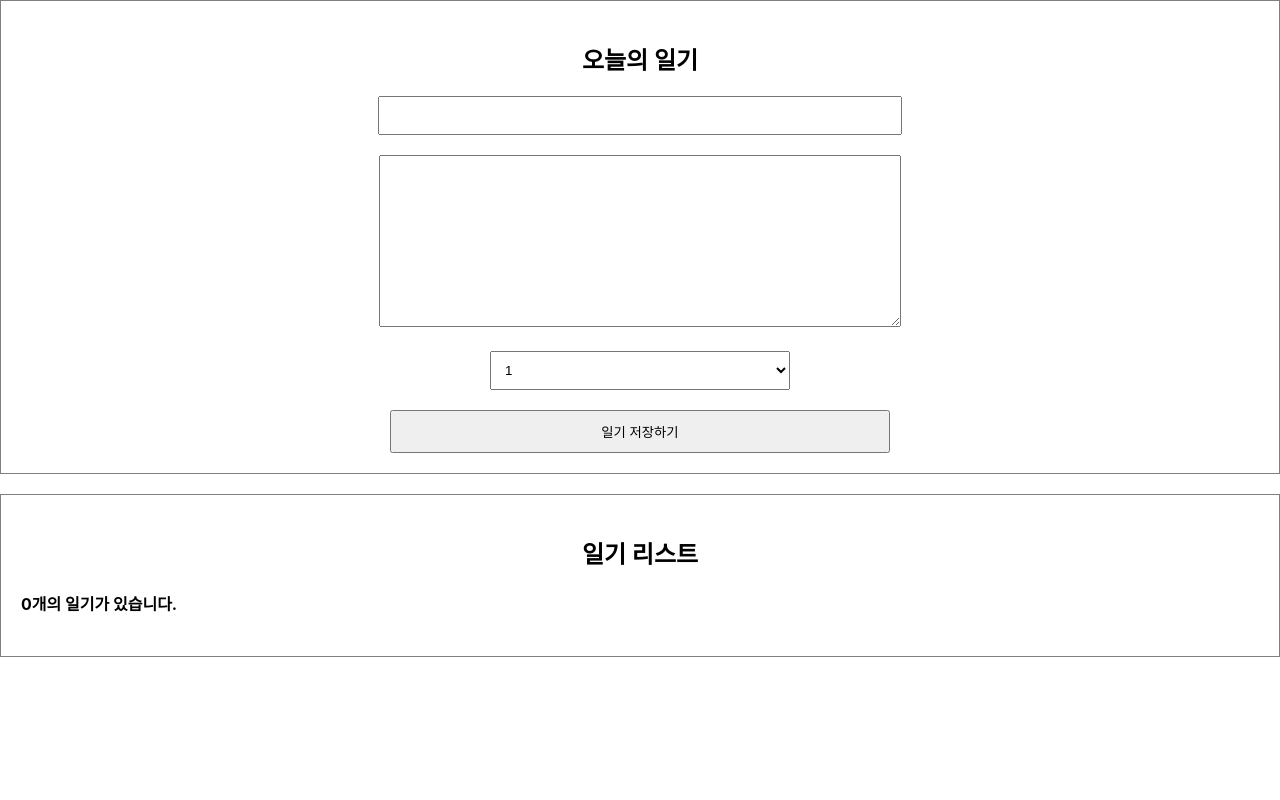
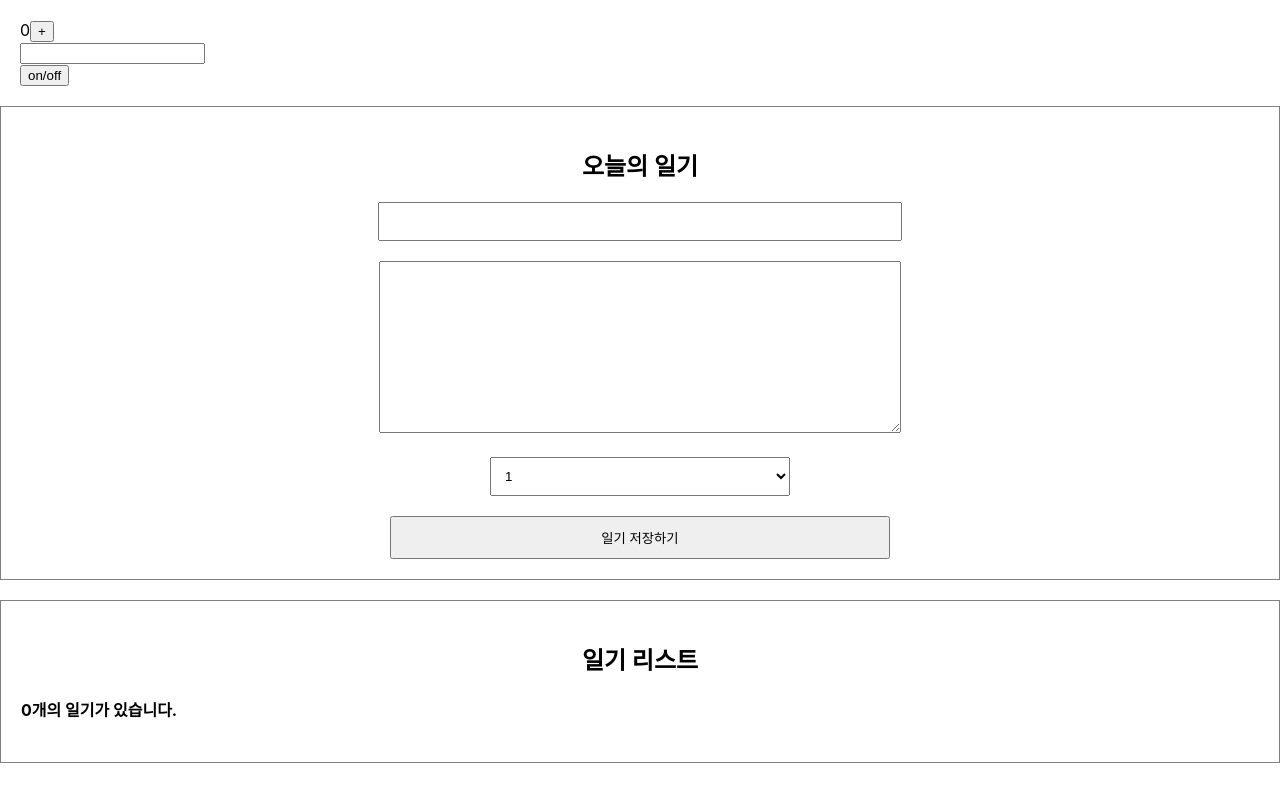
Before and after one commit to Hyunsoul37/simplediary, a React (Create React App) app: page / in a window 1280 px wide. Built offline with nearby package versions, Linux system fonts and the light colour scheme.

Commit message:
[ADD] useEffect 정리
mount, update, unmount되는 시점에 호출되어 제어할수 있게 해주는 기능

```diff
--- a/src/App.js
+++ b/src/App.js
@@ -2,6 +2,7 @@ import { useRef, useState } from "react";
 import "./App.css";
 import DiaryEditor from "./DiaryEditor";
 import DiaryList from "./DiaryList";
+import Lifecyle from "./Lifecycle";
 
 // const dummyList = [
 //   {
@@ -69,6 +70,7 @@ function App() {
 
   return (
     <div className="App">
+      <Lifecyle />
       <DiaryEditor onCreate={onCreate} />
       <DiaryList onEdit={onEdit} onRemove={onRemove} diaryList={data} />
     </div>
--- /dev/null
+++ b/src/Lifecycle.js
@@ -0,0 +1,70 @@
+import React, { useEffect, useState } from "react";
+
+const UnmountTest = () => {
+  useEffect(() => {
+    console.log("mount!!");
+
+    // unmount되는 시점에 호출
+    return () => {
+      console.log("unmount!!");
+    };
+  }, []);
+
+  return <div>Unmount Testing Component</div>;
+};
+
+const Lifecyle = () => {
+  const [count, setCount] = useState(0);
+  const [text, setText] = useState("");
+  const [isVisible, setIsVisible] = useState(false);
+  const toggle = () => setIsVisible(!isVisible);
+
+  useEffect(() => {
+    console.log("mount");
+  }, []);
+
+  useEffect(() => {
+    console.log("update");
+  });
+
+  useEffect(() => {
+    console.log(`count update : ${count}`);
+    if (count > 5) {
+      alert("카운트가 5를 넘었습니다. 따라서 1로 초기화 합니다");
+      setCount(1);
+    }
+  }, [count]);
+
+  useEffect(() => {
+    console.log(`count update : ${text}`);
+  }, [text]);
+
+  return (
+    <div style={{ padding: 20 }}>
+      <div>
+        {count}
+        <button
+          onClick={() => {
+            setCount(count + 1);
+          }}
+        >
+          +
+        </button>
+      </div>
+      <div>
+        <input
+          value={text}
+          onChange={(e) => {
+            setText(e.target.value);
+          }}
+        ></input>
+      </div>
+      <div>
+        <button onClick={toggle}>on/off</button>
+        {isVisible && <UnmountTest />}
+      </div>
+    </div>
+  );
+};
+
+export default Lifecyle;
```
